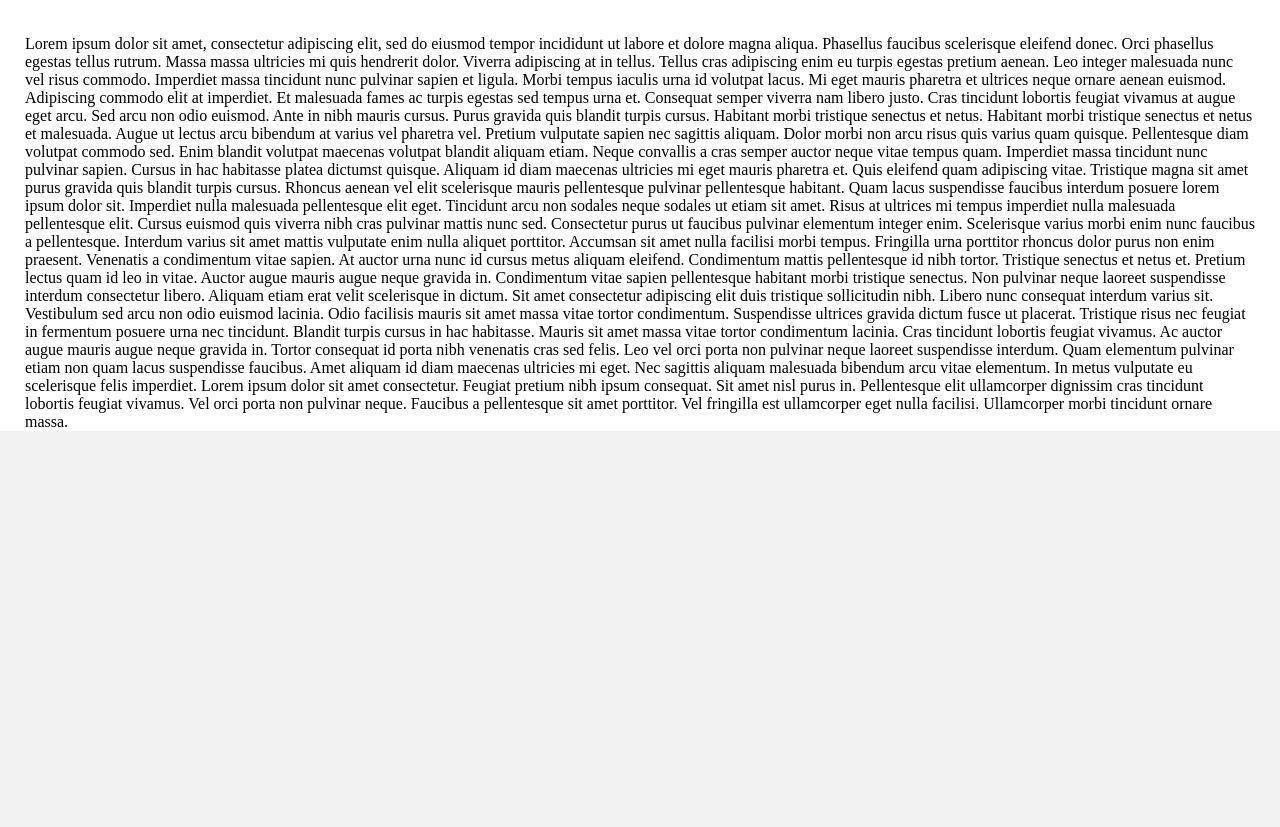
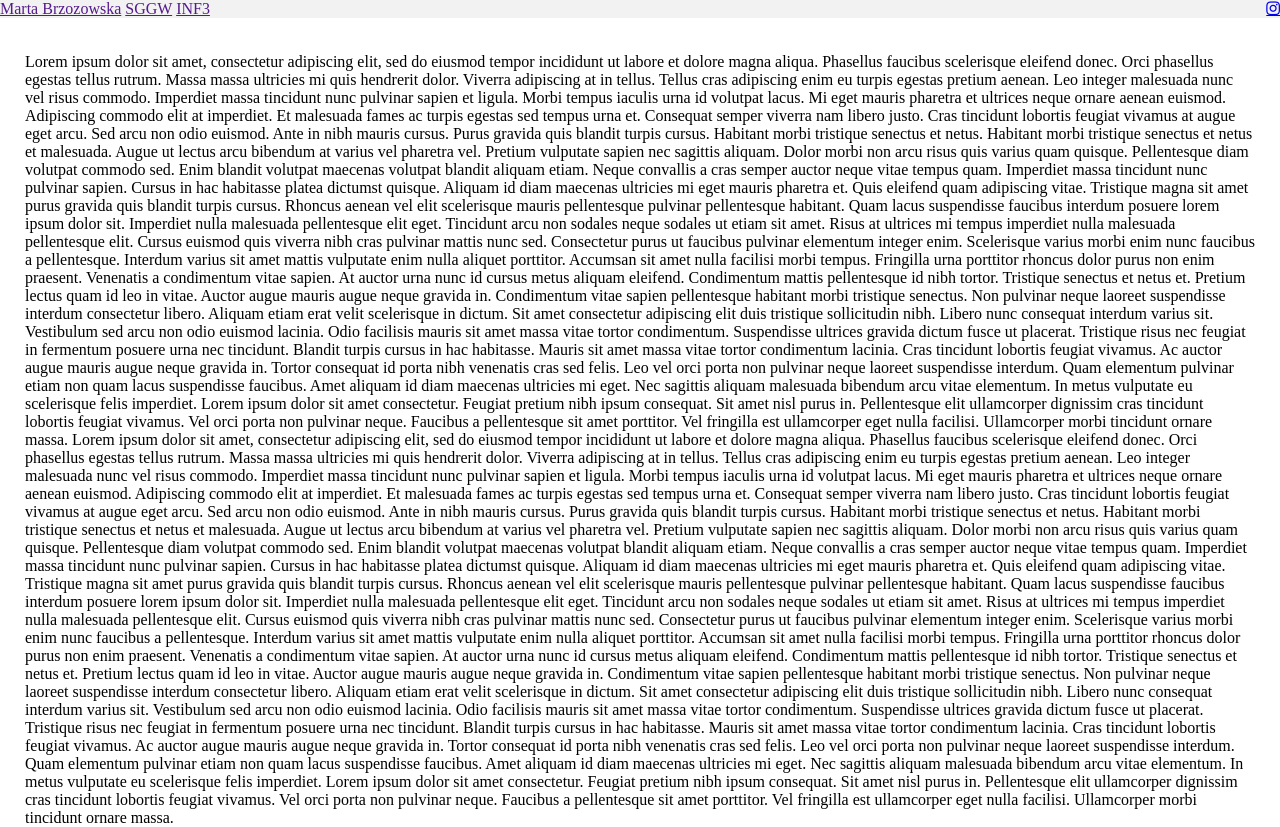
Before and after one commit to skyIine/mbrzozowska, a plain HTML site: page index.html in a window 1280 px wide. Before the commit the page ends 800 px from the top, so only its background shows below. Drawn offline with Linux system fonts and the light colour scheme.

Commit message:
Update index.html

```diff
--- a/index.html
+++ b/index.html
@@ -1,39 +1,41 @@
 <!DOCTYPE html>
 <html>
 <head>
-<title>M Brzozowska</title>
+<title>Praca domowa 1</title>
 <link rel="stylesheet" href="style.css">
+<link rel="stylesheet" href="https://cdnjs.cloudflare.com/ajax/libs/font-awesome/4.7.0/css/font-awesome.min.css">
 </head>
 <body>
 
-<header class="box">
 
-<nav>
-<ul>
-<li>
+
+
+
+<div class="nav">
 <a href=""> Marta Brzozowska</a>
-</li>
-<li>
 <a href=""> SGGW</a>
-</li>
-<li>
 <a href=""> INF3</a>
-</li>
-</ul>
 
 <div class="nav-flip">
-<ul>
-<li>
-<a href=""> IG </a>
-</li>
-</ul>
+<a href="https://www.instagram.com/martabrzozovska/" class="fa fa-instagram"></a>
+</div>
 </div>
 
-</nav>
-</header>
 
- <section class="middle" id="middle">
- <div class="">Lorem ipsum dolor sit amet, consectetur adipiscing elit, sed do eiusmod tempor incididunt ut labore et dolore magna aliqua. Phasellus faucibus scelerisque eleifend donec. Orci phasellus egestas tellus rutrum. Massa massa ultricies mi quis hendrerit dolor. Viverra adipiscing at in tellus. Tellus cras adipiscing enim eu turpis egestas pretium aenean. Leo integer malesuada nunc vel risus commodo. Imperdiet massa tincidunt nunc pulvinar sapien et ligula. Morbi tempus iaculis urna id volutpat lacus. Mi eget mauris pharetra et ultrices neque ornare aenean euismod.
+
+<section class="middle" id="middle">
+ <div class="middle_text">Lorem ipsum dolor sit amet, consectetur adipiscing elit, sed do eiusmod tempor incididunt ut labore et dolore magna aliqua. Phasellus faucibus scelerisque eleifend donec. Orci phasellus egestas tellus rutrum. Massa massa ultricies mi quis hendrerit dolor. Viverra adipiscing at in tellus. Tellus cras adipiscing enim eu turpis egestas pretium aenean. Leo integer malesuada nunc vel risus commodo. Imperdiet massa tincidunt nunc pulvinar sapien et ligula. Morbi tempus iaculis urna id volutpat lacus. Mi eget mauris pharetra et ultrices neque ornare aenean euismod.
+
+Adipiscing commodo elit at imperdiet. Et malesuada fames ac turpis egestas sed tempus urna et. Consequat semper viverra nam libero justo. Cras tincidunt lobortis feugiat vivamus at augue eget arcu. Sed arcu non odio euismod. Ante in nibh mauris cursus. Purus gravida quis blandit turpis cursus. Habitant morbi tristique senectus et netus. Habitant morbi tristique senectus et netus et malesuada. Augue ut lectus arcu bibendum at varius vel pharetra vel. Pretium vulputate sapien nec sagittis aliquam. Dolor morbi non arcu risus quis varius quam quisque.
+
+Pellentesque diam volutpat commodo sed. Enim blandit volutpat maecenas volutpat blandit aliquam etiam. Neque convallis a cras semper auctor neque vitae tempus quam. Imperdiet massa tincidunt nunc pulvinar sapien. Cursus in hac habitasse platea dictumst quisque. Aliquam id diam maecenas ultricies mi eget mauris pharetra et. Quis eleifend quam adipiscing vitae. Tristique magna sit amet purus gravida quis blandit turpis cursus. Rhoncus aenean vel elit scelerisque mauris pellentesque pulvinar pellentesque habitant. Quam lacus suspendisse faucibus interdum posuere lorem ipsum dolor sit. Imperdiet nulla malesuada pellentesque elit eget. Tincidunt arcu non sodales neque sodales ut etiam sit amet. Risus at ultrices mi tempus imperdiet nulla malesuada pellentesque elit. Cursus euismod quis viverra nibh cras pulvinar mattis nunc sed. Consectetur purus ut faucibus pulvinar elementum integer enim. Scelerisque varius morbi enim nunc faucibus a pellentesque. Interdum varius sit amet mattis vulputate enim nulla aliquet porttitor. Accumsan sit amet nulla facilisi morbi tempus. Fringilla urna porttitor rhoncus dolor purus non enim praesent.
+
+Venenatis a condimentum vitae sapien. At auctor urna nunc id cursus metus aliquam eleifend. Condimentum mattis pellentesque id nibh tortor. Tristique senectus et netus et. Pretium lectus quam id leo in vitae. Auctor augue mauris augue neque gravida in. Condimentum vitae sapien pellentesque habitant morbi tristique senectus. Non pulvinar neque laoreet suspendisse interdum consectetur libero. Aliquam etiam erat velit scelerisque in dictum. Sit amet consectetur adipiscing elit duis tristique sollicitudin nibh. Libero nunc consequat interdum varius sit. Vestibulum sed arcu non odio euismod lacinia. Odio facilisis mauris sit amet massa vitae tortor condimentum. Suspendisse ultrices gravida dictum fusce ut placerat.
+
+Tristique risus nec feugiat in fermentum posuere urna nec tincidunt. Blandit turpis cursus in hac habitasse. Mauris sit amet massa vitae tortor condimentum lacinia. Cras tincidunt lobortis feugiat vivamus. Ac auctor augue mauris augue neque gravida in. Tortor consequat id porta nibh venenatis cras sed felis. Leo vel orci porta non pulvinar neque laoreet suspendisse interdum. Quam elementum pulvinar etiam non quam lacus suspendisse faucibus. Amet aliquam id diam maecenas ultricies mi eget. Nec sagittis aliquam malesuada bibendum arcu vitae elementum. In metus vulputate eu scelerisque felis imperdiet. Lorem ipsum dolor sit amet consectetur. Feugiat pretium nibh ipsum consequat. Sit amet nisl purus in. Pellentesque elit ullamcorper dignissim cras tincidunt lobortis feugiat vivamus. Vel orci porta non pulvinar neque. Faucibus a pellentesque sit amet porttitor. Vel fringilla est ullamcorper eget nulla facilisi. Ullamcorper morbi tincidunt ornare massa.
+
+
+ Lorem ipsum dolor sit amet, consectetur adipiscing elit, sed do eiusmod tempor incididunt ut labore et dolore magna aliqua. Phasellus faucibus scelerisque eleifend donec. Orci phasellus egestas tellus rutrum. Massa massa ultricies mi quis hendrerit dolor. Viverra adipiscing at in tellus. Tellus cras adipiscing enim eu turpis egestas pretium aenean. Leo integer malesuada nunc vel risus commodo. Imperdiet massa tincidunt nunc pulvinar sapien et ligula. Morbi tempus iaculis urna id volutpat lacus. Mi eget mauris pharetra et ultrices neque ornare aenean euismod.
 
 Adipiscing commodo elit at imperdiet. Et malesuada fames ac turpis egestas sed tempus urna et. Consequat semper viverra nam libero justo. Cras tincidunt lobortis feugiat vivamus at augue eget arcu. Sed arcu non odio euismod. Ante in nibh mauris cursus. Purus gravida quis blandit turpis cursus. Habitant morbi tristique senectus et netus. Habitant morbi tristique senectus et netus et malesuada. Augue ut lectus arcu bibendum at varius vel pharetra vel. Pretium vulputate sapien nec sagittis aliquam. Dolor morbi non arcu risus quis varius quam quisque.
 
@@ -42,8 +44,9 @@ Pellentesque diam volutpat commodo sed. Enim blandit volutpat maecenas volutpat
 Venenatis a condimentum vitae sapien. At auctor urna nunc id cursus metus aliquam eleifend. Condimentum mattis pellentesque id nibh tortor. Tristique senectus et netus et. Pretium lectus quam id leo in vitae. Auctor augue mauris augue neque gravida in. Condimentum vitae sapien pellentesque habitant morbi tristique senectus. Non pulvinar neque laoreet suspendisse interdum consectetur libero. Aliquam etiam erat velit scelerisque in dictum. Sit amet consectetur adipiscing elit duis tristique sollicitudin nibh. Libero nunc consequat interdum varius sit. Vestibulum sed arcu non odio euismod lacinia. Odio facilisis mauris sit amet massa vitae tortor condimentum. Suspendisse ultrices gravida dictum fusce ut placerat.
 
 Tristique risus nec feugiat in fermentum posuere urna nec tincidunt. Blandit turpis cursus in hac habitasse. Mauris sit amet massa vitae tortor condimentum lacinia. Cras tincidunt lobortis feugiat vivamus. Ac auctor augue mauris augue neque gravida in. Tortor consequat id porta nibh venenatis cras sed felis. Leo vel orci porta non pulvinar neque laoreet suspendisse interdum. Quam elementum pulvinar etiam non quam lacus suspendisse faucibus. Amet aliquam id diam maecenas ultricies mi eget. Nec sagittis aliquam malesuada bibendum arcu vitae elementum. In metus vulputate eu scelerisque felis imperdiet. Lorem ipsum dolor sit amet consectetur. Feugiat pretium nibh ipsum consequat. Sit amet nisl purus in. Pellentesque elit ullamcorper dignissim cras tincidunt lobortis feugiat vivamus. Vel orci porta non pulvinar neque. Faucibus a pellentesque sit amet porttitor. Vel fringilla est ullamcorper eget nulla facilisi. Ullamcorper morbi tincidunt ornare massa.</div>
-  </section>
 
+
+ </section>
 
 </body>
 </html>
```
